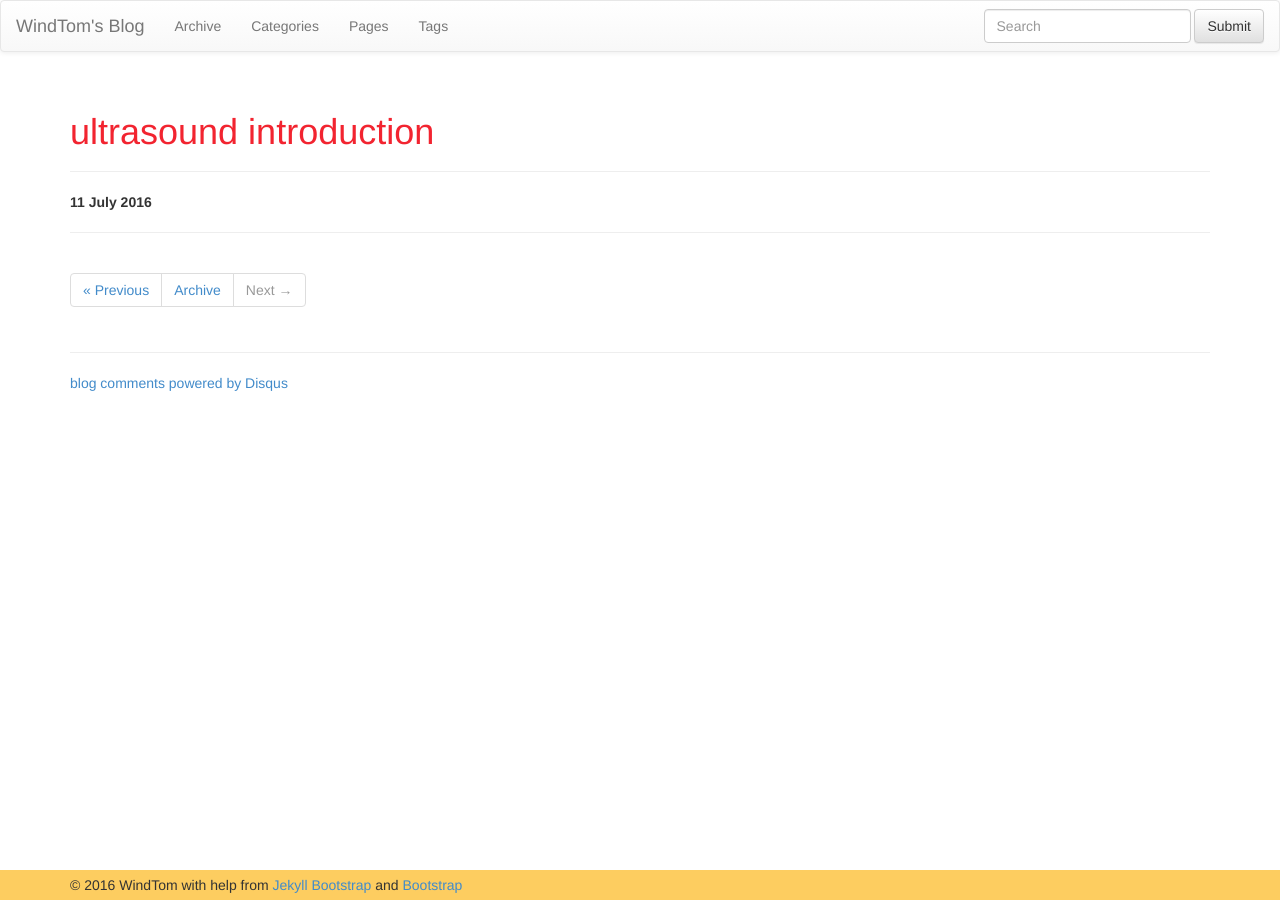
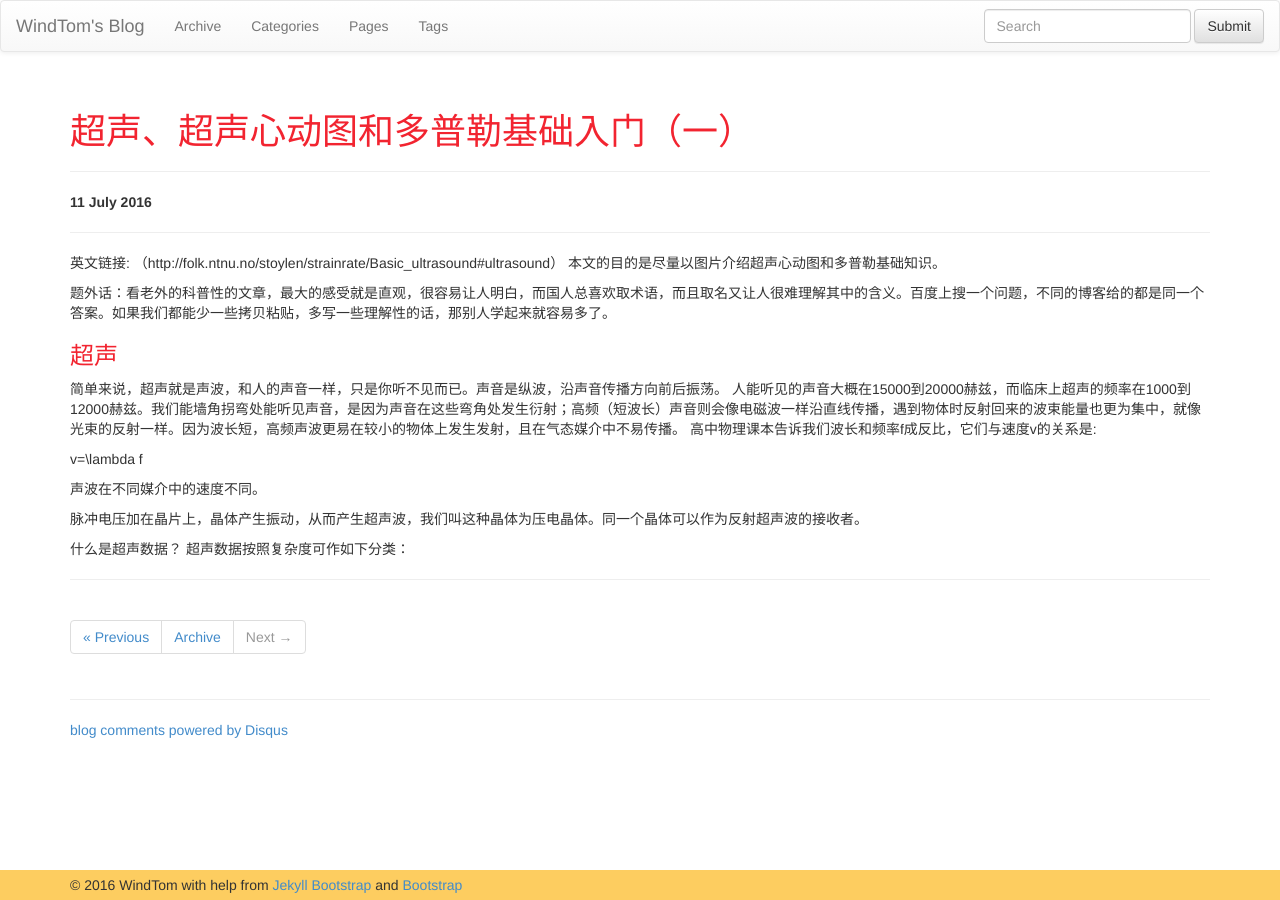
Before and after one commit to WindTom/WindTom.github.io, a Jekyll site: the page built from _posts/2016-07-11-ultrasound-introduction.md, in a window 1280 px wide. Built offline with Jekyll 4.4.1, drawn with Linux system fonts in a browser that asks for light colours; nearby versions of some CDN libraries; comment, search, counter and statistics services are not loaded.

Commit message:
asdfasdf

```diff
--- a/_posts/2016-07-11-ultrasound-introduction.md
+++ b/_posts/2016-07-11-ultrasound-introduction.md
@@ -1,8 +1,31 @@
 ---
 layout: post
-title: "ultrasound introduction"
+title: "超声、超声心动图和多普勒基础入门（一）"
 description: ""
 category:
 tags: []
 ---
 {% include JB/setup %}
+
+
+----------
+
+英文链接:
+（http://folk.ntnu.no/stoylen/strainrate/Basic_ultrasound#ultrasound）
+本文的目的是尽量以图片介绍超声心动图和多普勒基础知识。
+
+题外话：看老外的科普性的文章，最大的感受就是直观，很容易让人明白，而国人总喜欢取术语，而且取名又让人很难理解其中的含义。百度上搜一个问题，不同的博客给的都是同一个答案。如果我们都能少一些拷贝粘贴，多写一些理解性的话，那别人学起来就容易多了。
+
+###  超声   ###
+简单来说，超声就是声波，和人的声音一样，只是你听不见而已。声音是纵波，沿声音传播方向前后振荡。
+人能听见的声音大概在15000到20000赫兹，而临床上超声的频率在1000到12000赫兹。我们能墙角拐弯处能听见声音，是因为声音在这些弯角处发生衍射；高频（短波长）声音则会像电磁波一样沿直线传播，遇到物体时反射回来的波束能量也更为集中，就像光束的反射一样。因为波长短，高频声波更易在较小的物体上发生发射，且在气态媒介中不易传播。
+高中物理课本告诉我们波长和频率f成反比，它们与速度v的关系是:
+
+v=\lambda f
+
+声波在不同媒介中的速度不同。
+
+脉冲电压加在晶片上，晶体产生振动，从而产生超声波，我们叫这种晶体为压电晶体。同一个晶体可以作为反射超声波的接收者。
+
+什么是超声数据？
+超声数据按照复杂度可作如下分类：
```
